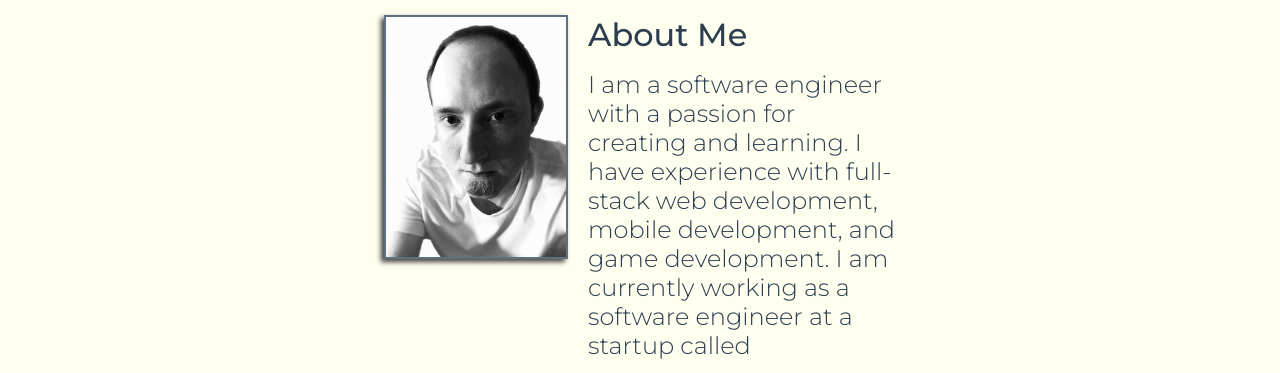
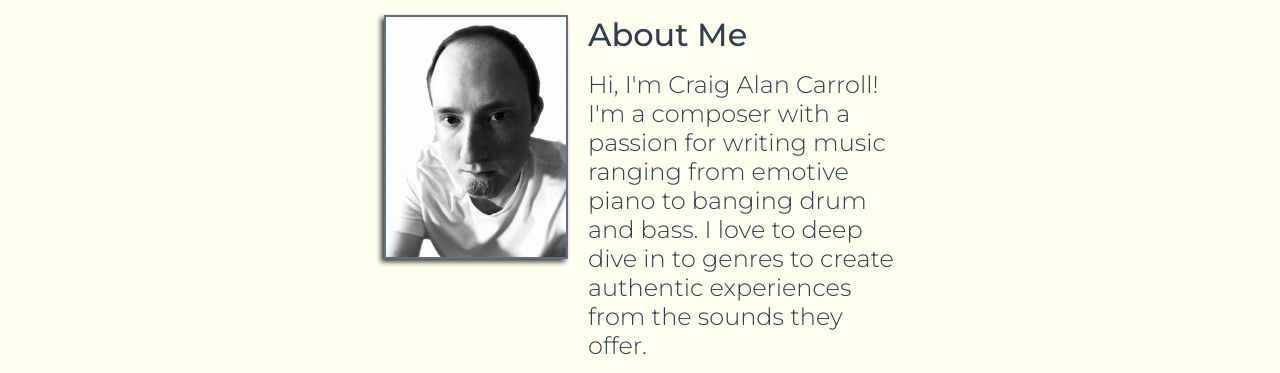
Before and after one commit to Geeknerd1337/CAC-Portfolio-Website, a Next.js app: page / in a window 1280 px wide. Shown: the part 475-848 px from the top of the page. Built offline with nearby package versions, Linux system fonts and the light colour scheme.

Commit message:
Update Flavor Text

```diff
--- a/src/components/Headshot.tsx
+++ b/src/components/Headshot.tsx
@@ -17,10 +17,10 @@ export default function () {
       <AboutHolder>
         <AboutTitle>About Me</AboutTitle>
         <AboutText>
-          I am a software engineer with a passion for creating and learning. I
-          have experience with full-stack web development, mobile development,
-          and game development. I am currently working as a software engineer at
-          a startup called
+          Hi, I'm Craig Alan Carroll! I'm a composer with a passion for writing
+          music ranging from emotive piano to banging drum and bass. I love to
+          deep dive in to genres to create authentic experiences from the sounds
+          they offer.
         </AboutText>
       </AboutHolder>
     </HeadshotHolder>
```
